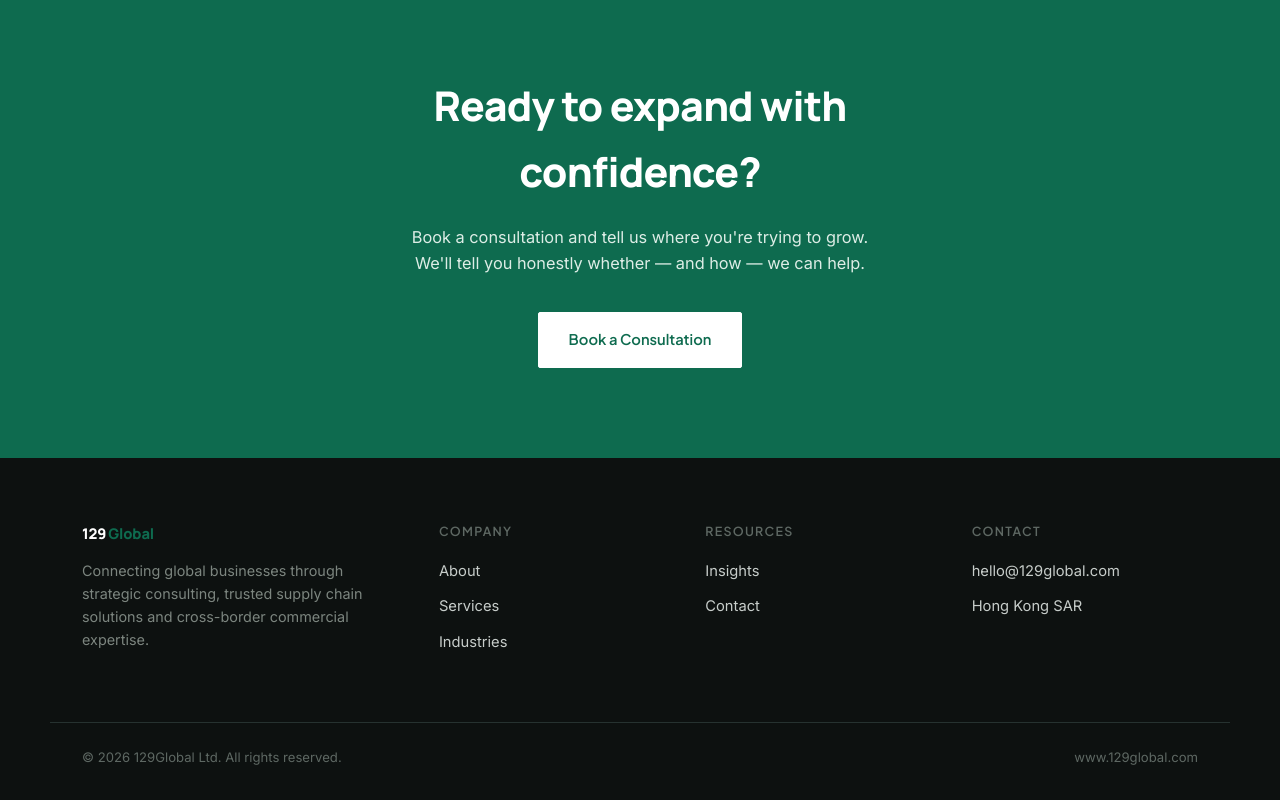
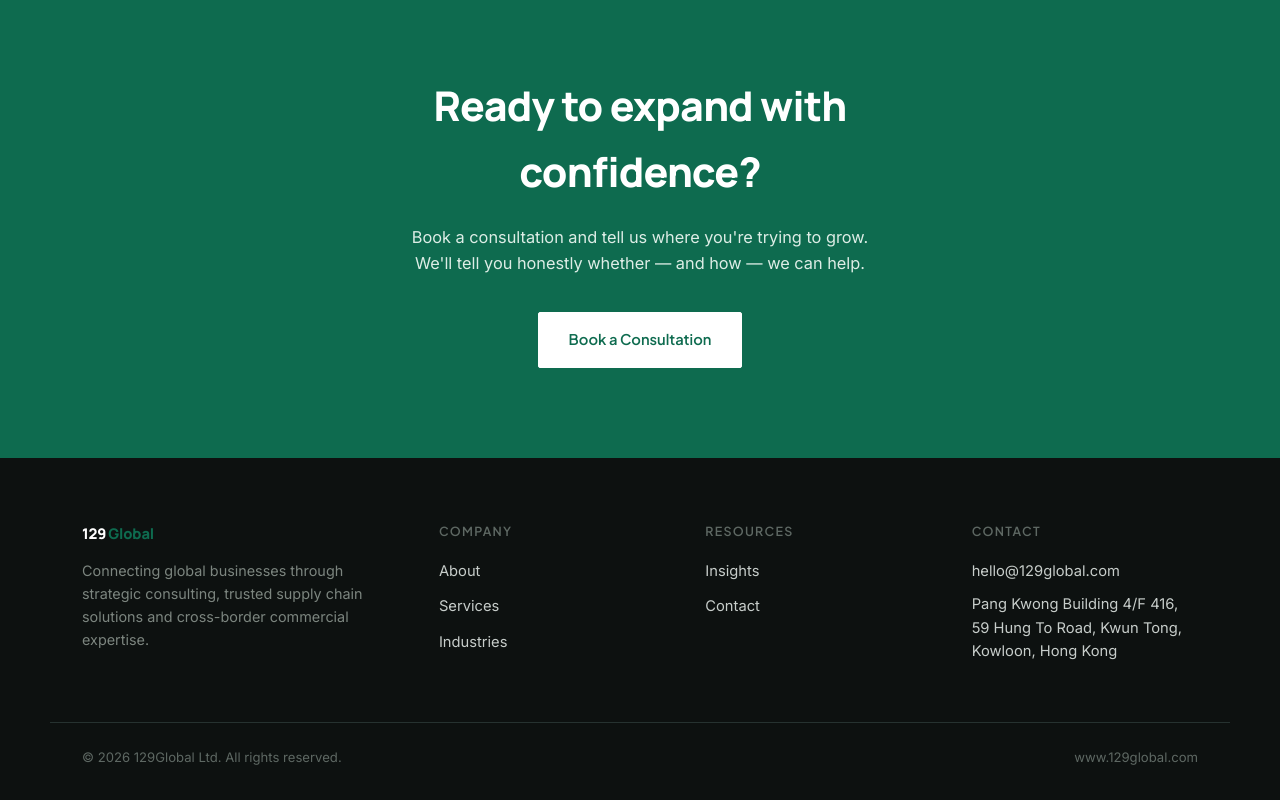
Before and after one commit to lgaoricoman/129global, a plain HTML site: page index.html in a window 1280 px wide. Shown: the part 3307-4107 px from the top of the page. Drawn offline with Linux system fonts and the light colour scheme.

Commit message:
Add Hong Kong office address to footer
Replace the placeholder "Hong Kong SAR" link in the footer Contact
section with the full street address, marked up as a schema.org
PostalAddress. Adds a .footer-address rule so the non-link element
keeps the existing footer link styling.

Co-Authored-By: Claude Opus 5 (1M context) <noreply@anthropic.com>
Claude-Session: https://claude.ai/code/session_01JAtPQLCh8J6dqxcipSsz1M

```diff
--- a/index.html
+++ b/index.html
@@ -238,6 +238,7 @@
   .footer-grid ul{list-style:none; margin:0; padding:0; display:flex; flex-direction:column; gap:10px;}
   .footer-grid a{color:#C7CDCA; text-decoration:none; font-size:0.92rem;}
   .footer-grid a:hover{color:var(--white);}
+  .footer-grid .footer-address{color:#C7CDCA; font-size:0.92rem; font-style:normal; line-height:1.6;}
   .footer-brand p{color:#7C857F; font-size:0.9rem; max-width:32ch; margin-top:14px;}
   .footer-bottom{
     margin-top:56px; padding-top:24px; border-top:1px solid #263230;
@@ -461,7 +462,14 @@
       <h4>Contact</h4>
       <ul>
         <li><a href="mailto:hello@129global.com">hello@129global.com</a></li>
-        <li><a href="#">Hong Kong SAR</a></li>
+        <li>
+          <address class="footer-address" itemscope itemtype="https://schema.org/PostalAddress">
+            <span itemprop="streetAddress">Pang Kwong Building 4/F 416, 59 Hung To Road</span>,
+            <span itemprop="addressLocality">Kwun Tong</span>,
+            <span itemprop="addressRegion">Kowloon</span>,
+            <span itemprop="addressCountry" content="HK">Hong Kong</span>
+          </address>
+        </li>
       </ul>
     </div>
   </div>
```
